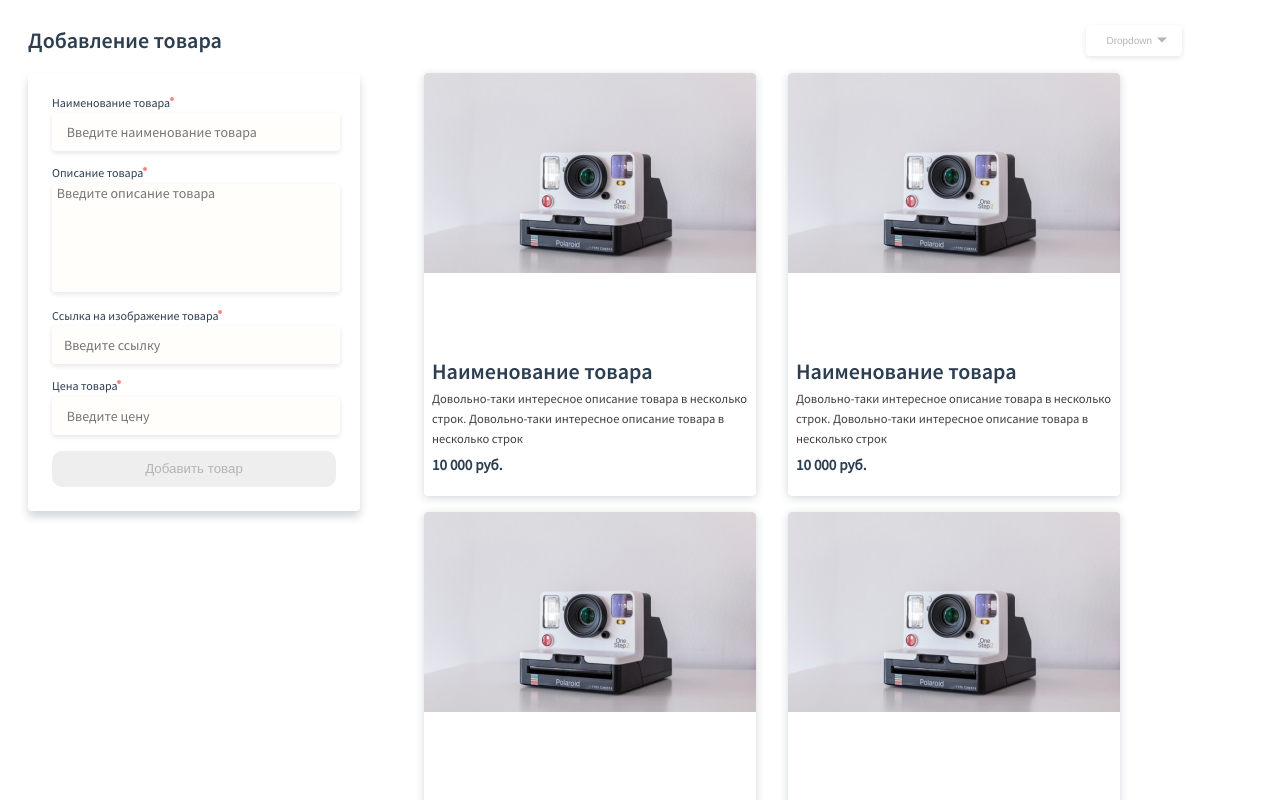
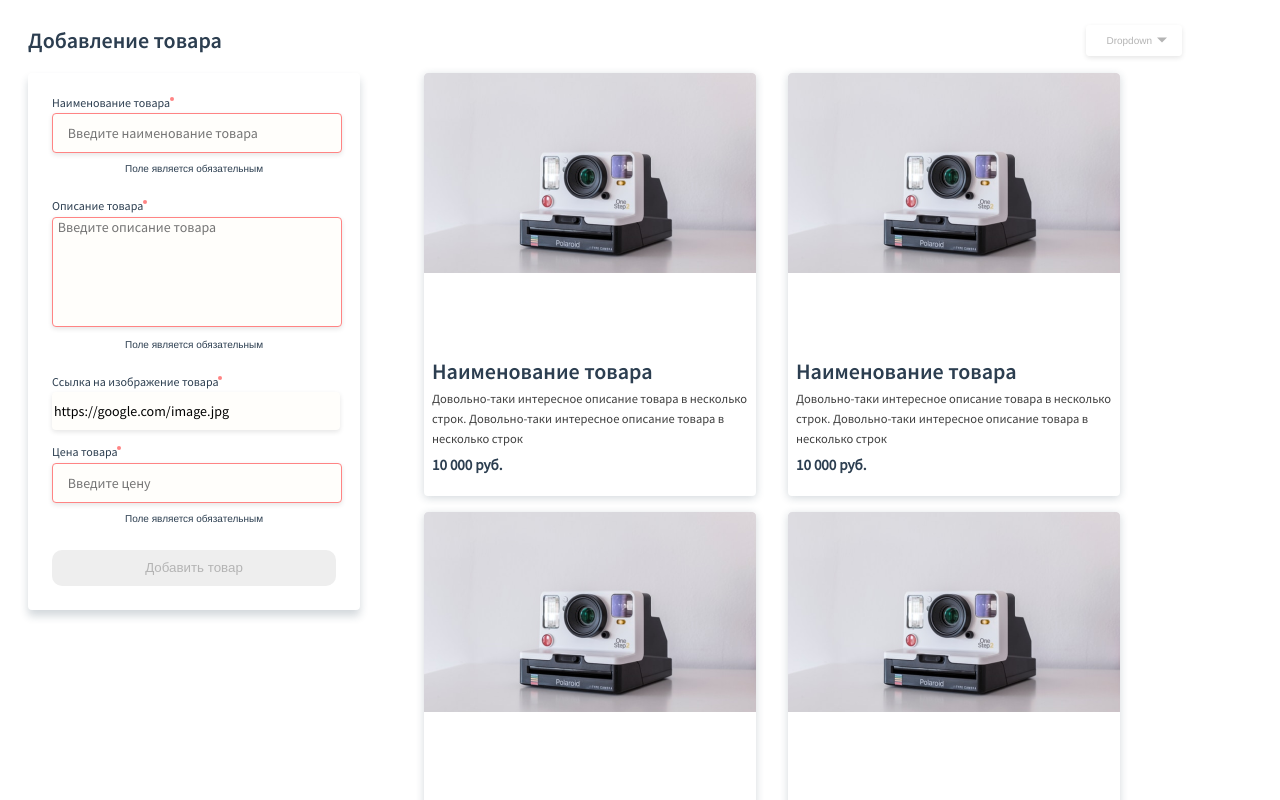
Before and after one commit to Roman-wdesign/proj, a Vue app: page /#/ in a window 1280 px wide. Shown: the top 800 px of the page. Built offline with nearby package versions, Linux system fonts and the light colour scheme.

Commit message:
url input

```diff
--- a/src/components/Form.vue
+++ b/src/components/Form.vue
@@ -17,13 +17,13 @@
 
 
           <input
-              :class="{error_input: error.length}"
+              :class="{error_input: !this.username}"
               type="text" v-model="username"
               placeholder=" Введите наименование товара"
               class="input">
           <p
               :class="{error_mess: error.length}"
-              v-if="error.length">
+              v-if="!this.username">
             Поле является обязательным
           </p>
         </div>
@@ -36,7 +36,7 @@
           </div>
 
           <textarea
-              :class="{error_input: error.length}"
+              :class="{error_input: !this.textarea}"
               class=textarea
               v-model="textarea"
               placeholder=" Введите описание товара"
@@ -44,7 +44,7 @@
           ></textarea>
           <p
               :class="{error_mess: error.length}"
-              v-if="error.length">
+              v-if="!this.textarea">
             Поле является обязательным
           </p>
         </div>
@@ -57,14 +57,16 @@
           </div>
 
           <input
-              :class="{error_input: error.length}"
+
+              required="true"
+              :class="{error_input: !this.url}"
               type="url"
               v-model="url"
               placeholder="Введите ссылку"
               class="input">
           <p
               :class="{error_mess: error.length}"
-              v-if="error.length">
+              v-if="!this.url">
             Поле является обязательным
           </p>
         </div>
@@ -77,7 +79,7 @@
           </div>
 
           <input
-              :class="{error_input: error.length}"
+              :class="{error_input: !modelNumber}"
               :type="indicatorChange ? 'number' : 'text'"
               v-model="modelNumber"
               step="1" min="1" max="100000000"
@@ -88,15 +90,16 @@
           >
           <p
               :class="{error_mess: error.length}"
-              v-if="error.length">
+              v-if="!modelNumber">
             Поле является обязательным
           </p>
         </div>
 
-        <button class="btn_form" type="submit">Добавить товар</button>
+        <button
+            class="btn_form"
+            type="submit"
+        >Добавить товар</button>
       </div>
-
-
     </form>
   </div>
 </template>
@@ -108,32 +111,41 @@ export default {
 
   data: () => ({
     error: [],
-    username: null,
-    textarea: null,
-    url: null,
-    number: null,
+    username: "",
+    textarea: "",
+    url: "https://google.com/image.jpg",
+    number: "",
     realNumber: null,
     indicatorChange: false,
   }),
 
   methods: {
     submitForm() {
-      if (this.username) {
-        return true
-      }
+
       this.error = [];
       if (!this.username) {
-        this.error.push('Поле является обязательным');
+       return this.error.push('Поле является обязательным');
 
-      } else if (!this.textarea) {
+      }
+      if (!this.textarea) {
         return this.error.push('Поле является обязательным');
 
-      } else {
+      }
+      if (!this.url) {
+        return this.error.push('Поле является обязательным');
+
+      }
+      if (!this.number) {
+        return this.error.push('Поле является обязательным');
+
+      }
+      if (!this.error.length) {
         return true
       }
     },
   },
   computed: {
+
     modelNumber: {
       get() {
         return this.indicatorChange ? this.realNumber : this.realNumber.toLocaleString()
--- a/src/style/modules/form.scss
+++ b/src/style/modules/form.scss
@@ -77,4 +77,10 @@
     transition-duration: .5s;
     transition-delay: .1s;
   }
+  .btn_accepted{
+    background: $clr-accept-btn;
+    color: #ffffff;
+    border-radius: 10px;
+    cursor: pointer;
+  }
 }
```
